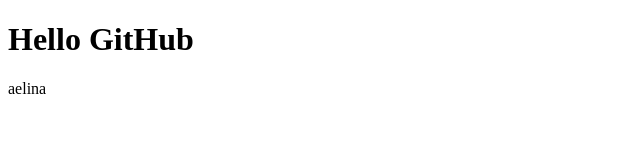
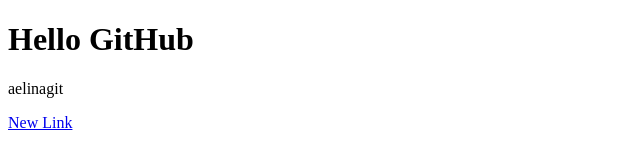
Before and after one commit to linakey/first-project, a plain HTML site: page index.html in a window 1280 px wide. Shown: the full height of the page, 0-640 px from the left. Drawn offline with Linux system fonts and the light colour scheme.

Commit message:
add link tag

```diff
--- a/index.html
+++ b/index.html
@@ -8,6 +8,10 @@
 </head>
 <body>
     <h1>Hello GitHub</h1>
-    <p> aelina</p>
+    <div>
+
+        <p> aelinagit </p>
+    </div>
+ <a href="#">New Link</a>
 </body>
 </html>
```
